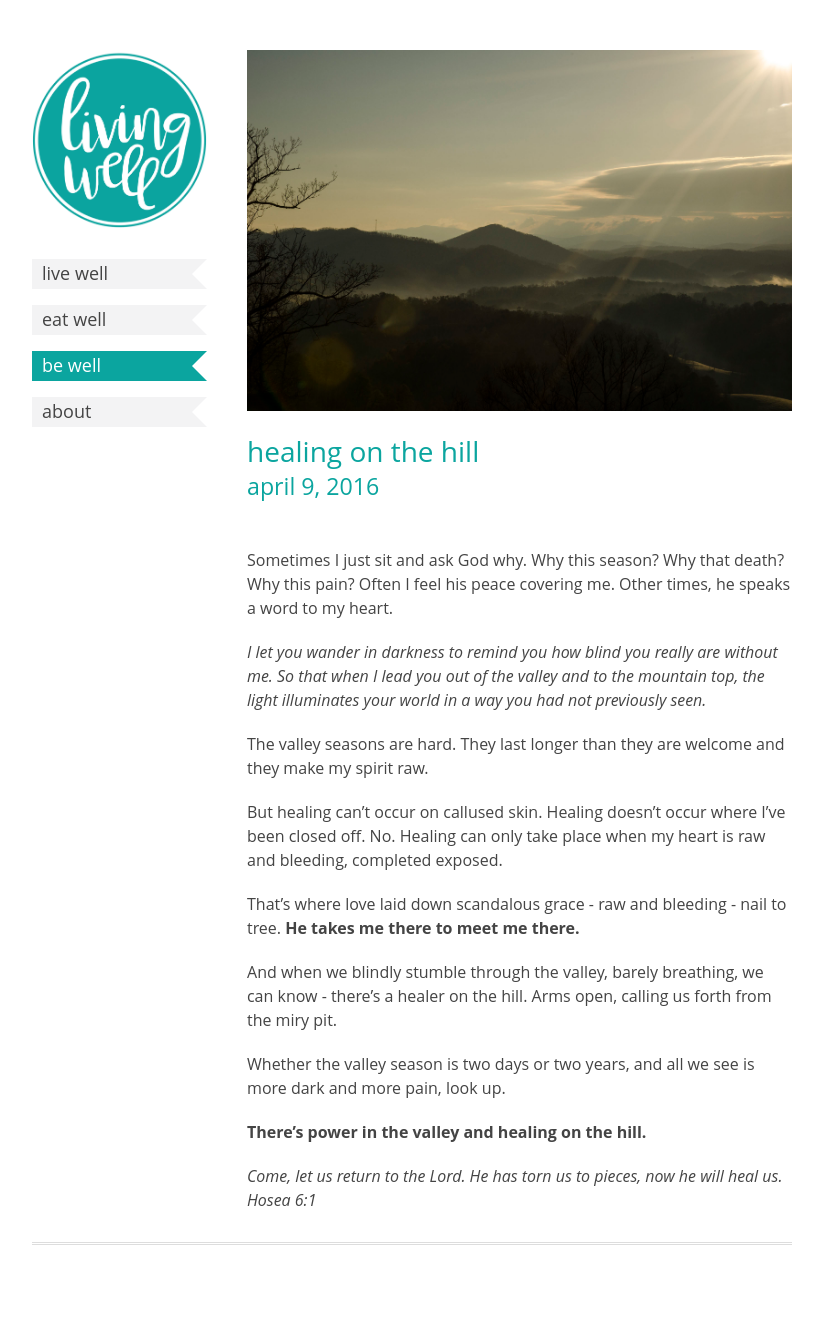
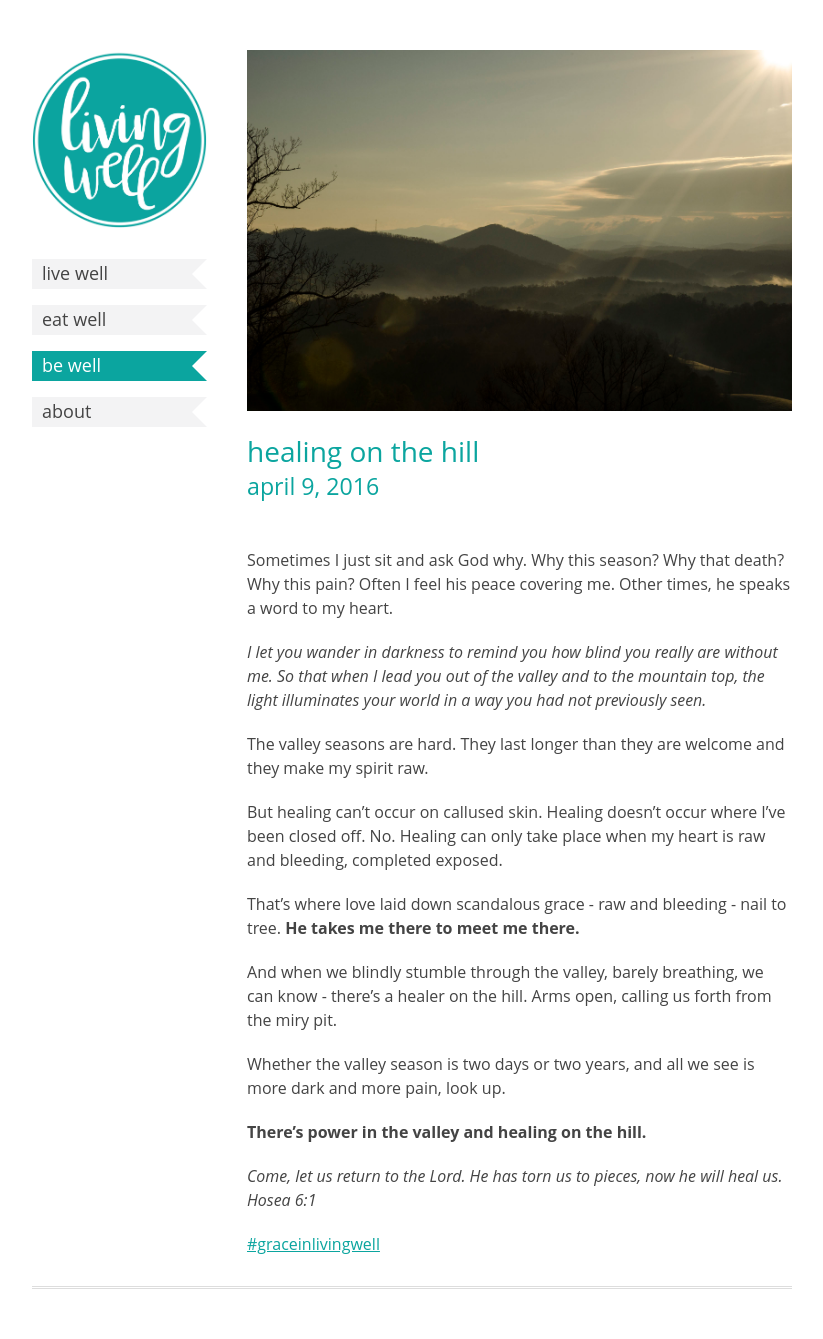
Before and after one commit to dreger/thelivingwell.co, a Jekyll site: the page built from _posts/be/2016-04-09-the-hill.md, in a window 1280 px wide. Shown: the whole page, without its empty margins (228-1051 px from the left). Built offline with Jekyll 4.4.1, drawn with Linux system fonts in a browser that asks for light colours; before the commit the page ends 1295 px from its top, so only the background shows below that.

Commit message:
Update 2016-04-09-the-hill.md

```diff
--- a/_posts/be/2016-04-09-the-hill.md
+++ b/_posts/be/2016-04-09-the-hill.md
@@ -23,3 +23,5 @@ Whether the valley season is two days or two years, and all we see is more dark
 
 
 _Come, let us return to the Lord. He has torn us to pieces, now he will heal us. Hosea 6:1_
+
+[#graceinlivingwell](https://www.instagram.com/explore/tags/graceinlivingwell/)
```
